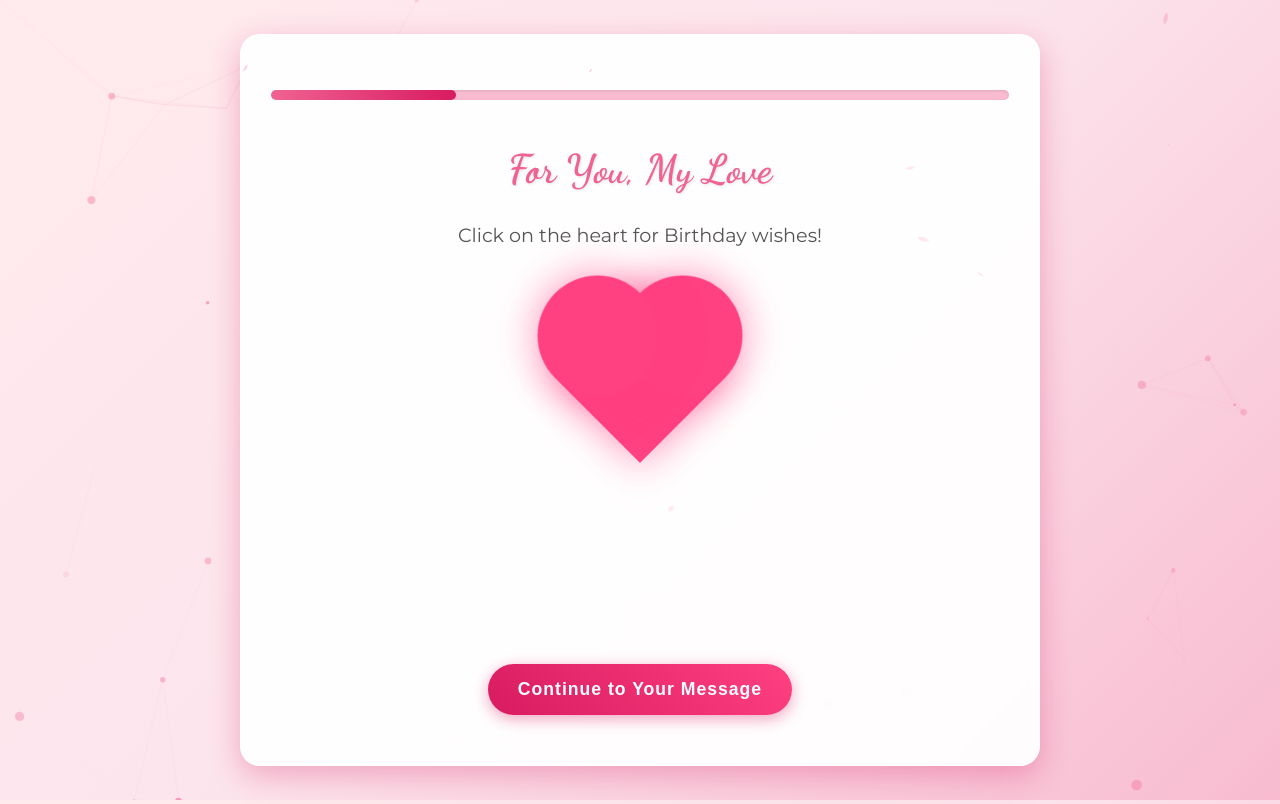
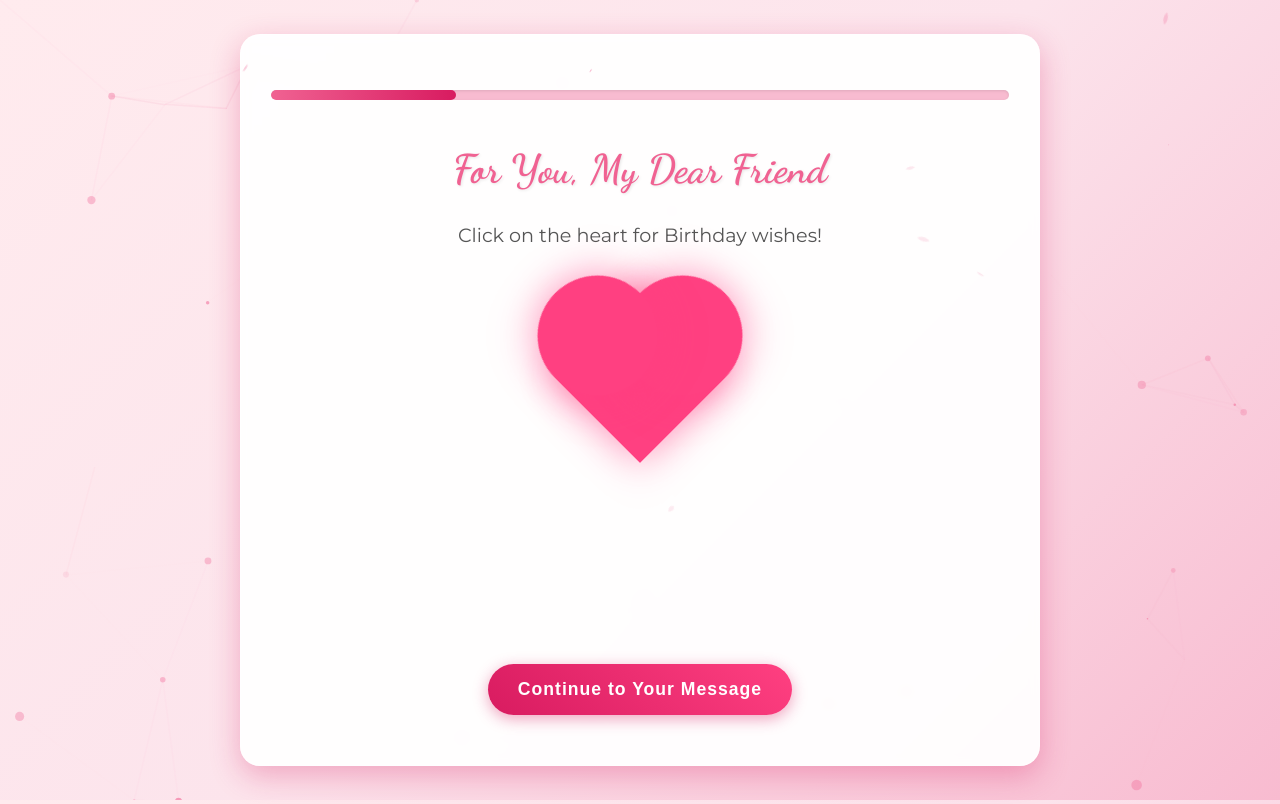
Before and after one commit to AnamJutt/Birthday-card, a plain HTML site: page index.html in a window 1280 px wide. Both pictures are taken after a click on the button "Open Your Gift". Drawn offline with nearby package versions, Linux system fonts and the light colour scheme.

Commit message:
Second commit

```diff
--- a/index.html
+++ b/index.html
@@ -35,7 +35,7 @@
 
         <!-- Step 2: Heart Animation -->
         <div class="step" id="step2">
-            <h2>For You, <span id="displayName">My Love</span></h2>
+            <h2>For You, <span id="displayName">My Dear Friend</span></h2>
             <p>Click on the heart for Birthday wishes!</p>
             <div class="heart" id="interactiveHeart" onclick="createHearts()"></div>
             <div id="heartMessage" class="message-box">
```
